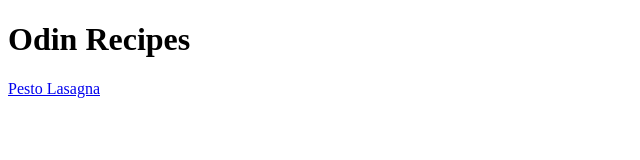
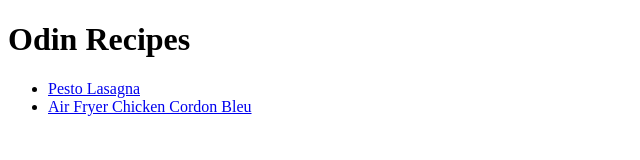
Before and after one commit to ChromeDome90/odin-recipes, a plain HTML site: page index.html in a window 1280 px wide. Shown: the whole page, without its empty margins (0-640 px from the left). Drawn offline with Linux system fonts and the light colour scheme.

Commit message:
Create new link for recipe

```diff
--- a/index.html
+++ b/index.html
@@ -8,6 +8,9 @@
 </head>
 <body>
     <h1>Odin Recipes</h1>
-    <a href="recipes/lasagna.html">Pesto Lasagna</a>
+    <ul>
+        <li><a href="recipes/lasagna.html">Pesto Lasagna</a></li>
+        <li><a href="recipes/chicken-bleu.html">Air Fryer Chicken Cordon Bleu</a></li>
+    </ul>
 </body>
 </html>
```
